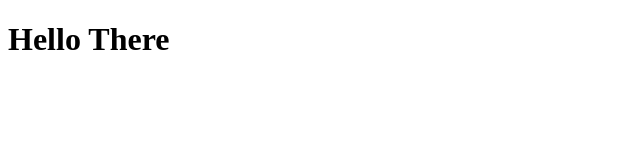
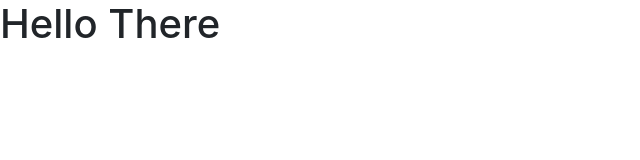
Before and after one commit to oloredo2/OLoredo2-Checklist-App-Bootstrap, a plain HTML site: page index.html in a window 1280 px wide. Shown: the whole page, without its empty margins (0-640 px from the left). Drawn offline with nearby package versions, Linux system fonts and the light colour scheme.

Commit message:
Added Bootstrap

```diff
--- a/index.html
+++ b/index.html
@@ -5,8 +5,16 @@
     <meta name="viewport" content="width=device-width, initial-scale=1.0">
     <meta http-equiv="X-UA-Compatible" content="ie=edge">
     <title>My Checklist Application (Bootstrap Edition)</title>
+    <link rel="stylesheet" href="https://stackpath.bootstrapcdn.com/bootstrap/4.4.1/css/bootstrap.min.css" integrity="sha384-Vkoo8x4CGsO3+Hhxv8T/Q5PaXtkKtu6ug5TOeNV6gBiFeWPGFN9MuhOf23Q9Ifjh" crossorigin="anonymous">
+
 </head>
 <body>
     <h1>Hello There</h1>
+    <script src="https://code.jquery.com/jquery-3.4.1.slim.min.js" integrity="sha384-J6qa4849blE2+poT4WnyKhv5vZF5SrPo0iEjwBvKU7imGFAV0wwj1yYfoRSJoZ+n" crossorigin="anonymous">
+    </script>
+    <script src="https://cdn.jsdelivr.net/npm/popper.js@1.16.0/dist/umd/popper.min.js" integrity="sha384-Q6E9RHvbIyZFJoft+2mJbHaEWldlvI9IOYy5n3zV9zzTtmI3UksdQRVvoxMfooAo" crossorigin="anonymous">
+    </script>
+    <script src="https://stackpath.bootstrapcdn.com/bootstrap/4.4.1/js/bootstrap.min.js" integrity="sha384-wfSDF2E50Y2D1uUdj0O3uMBJnjuUD4Ih7YwaYd1iqfktj0Uod8GCExl3Og8ifwB6" crossorigin="anonymous">
+    </script>
 </body>
 </html>
```
